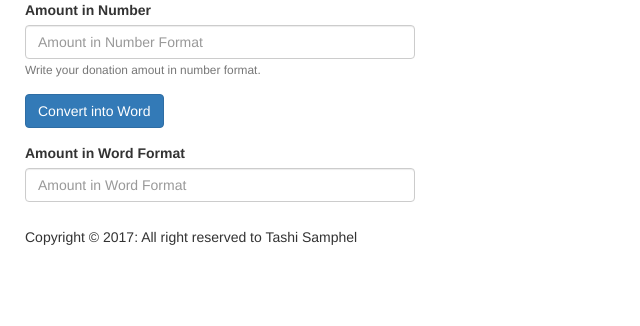
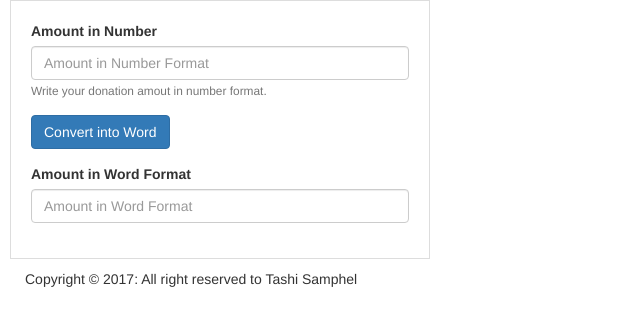
Before and after one commit to tasam21/Digit2Word, a PHP site: page / in a window 1280 px wide. Shown: the part 213-539 px from the top of the page, without its empty margins (0-640 px from the left). Run offline with PHP 8.4, Linux system fonts and the light colour scheme; some libraries are stand-ins or nearby versions.

Commit message:
small changes in style to get border

```diff
--- a/css/style.css
+++ b/css/style.css
@@ -1,3 +1,4 @@
 header { padding:10px; }
 section { padding: 10px; }
 footer { padding: 10px; }
+.box { padding: 20px; border: 1px solid #ddd;}
--- a/index.php
+++ b/index.php
@@ -23,7 +23,7 @@
 				<p>HTML5 | CSS3 | Bootstrap | JavaScript </p>
 			</header>
 
-		<div class="col-md-4">
+		<div class="col-md-4 box">
 			<form>
 	  				<div class="form-group">
     					<label for="AmountInNumber">Amount in Number</label>
```
